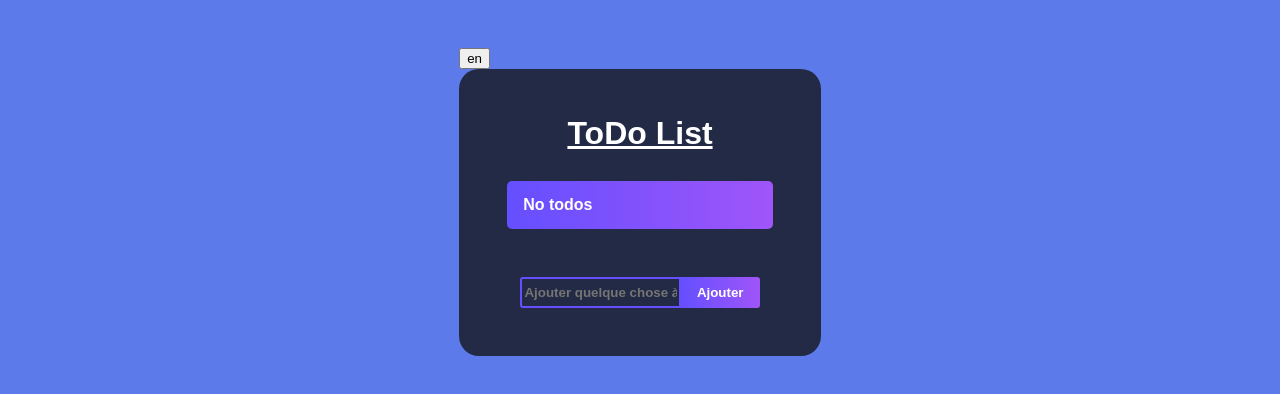
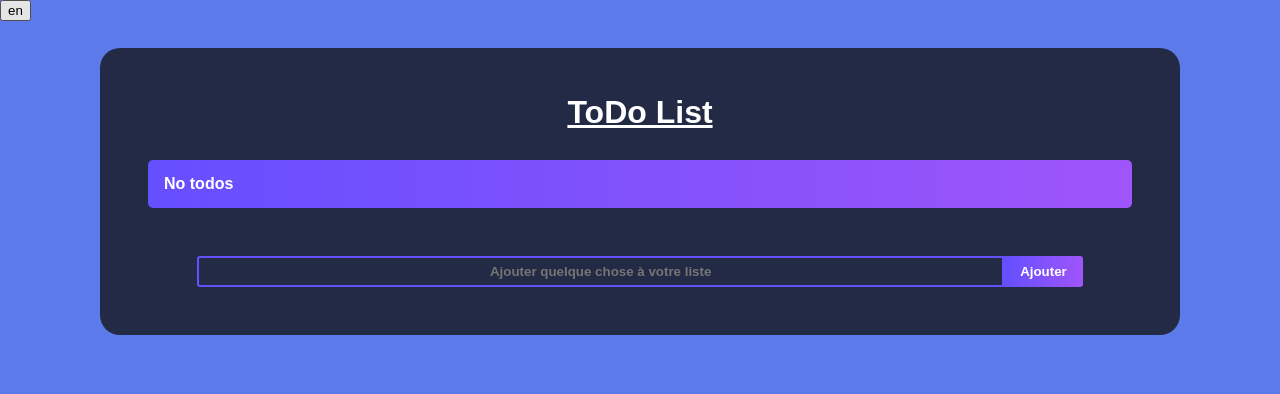
Before and after one commit to JeremyThiebaut/ToDo-List-Learning, a React (Vite) app in the folder front-end/: page / in a window 1280 px wide. Shown: the top 394 px of the page. Built offline with nearby package versions, Linux system fonts and the light colour scheme.

Commit message:
Change style

```diff
--- a/front-end/src/styles/index.scss
+++ b/front-end/src/styles/index.scss
@@ -3,11 +3,23 @@
 #root {
   height: 100vh;
   width: 100vw;
-  display: flex;
-  padding: 3rem;
-  justify-content: center;
-  align-items: flex-start;
+  // display: flex;
+  // justify-content: center;
+  // align-items: flex-start;
   background-color: #5c7ae9;
   font-family: Arial, Helvetica, sans-serif;
   overflow-y: auto;
 }
+
+.container {
+  display: flex;
+  flex-direction: column;
+  align-items: center;
+  padding: 3rem;
+}
+
+.toggleLang {
+  position: fixed;
+  top: 0;
+  left: 0;
+}
```
